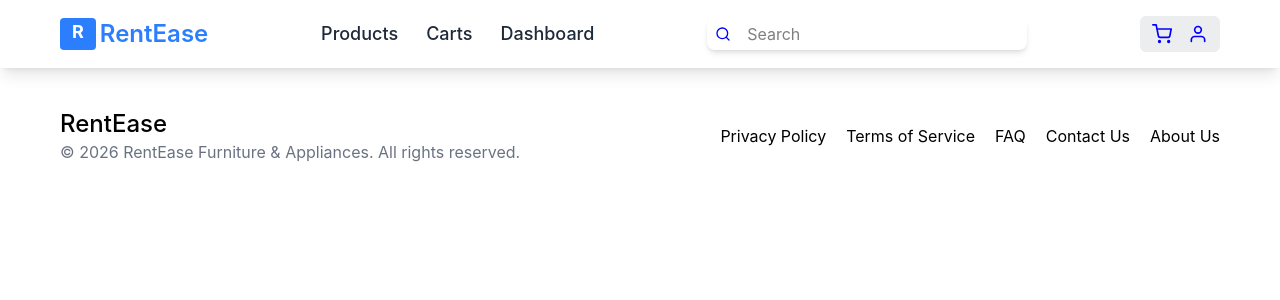
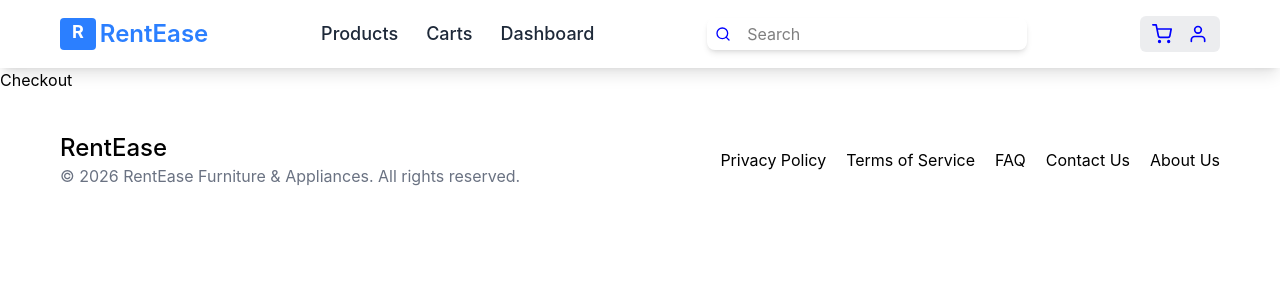
Before and after one commit to dheetchithselvan12/rent-ease, a React (Vite) app in the folder client/: page /checkout in a window 1280 px wide. Shown: the top 300 px of the page. Built offline with nearby package versions, Linux system fonts and the light colour scheme.

Commit message:
checkout: page created

```diff
--- a/client/src/App.jsx
+++ b/client/src/App.jsx
@@ -5,6 +5,7 @@
 import ProductDetailes from "./pages/ProductDetailes";
 import AllProducts from "./pages/AllProducts";
 import Cart from "./pages/Cart";
+import Checkout from "./pages/Checkout";
 
 const App = () => {
   return (
@@ -15,6 +16,7 @@
         <Route path="/products/:id" element={<ProductDetailes />} />
         <Route path="/products" element={<AllProducts />} />
         <Route path="/cart" element={<Cart />} />
+        <Route path="/checkout" element={<Checkout />} />
       </Routes>
       <Footer />
     </>
--- a/client/src/components/cart/CartPayment.jsx
+++ b/client/src/components/cart/CartPayment.jsx
@@ -1,5 +1,6 @@
 import { useSelector } from "react-redux";
 import { RiLock2Fill } from "react-icons/ri";
+import { Link } from "react-router-dom";
 
 const CartPayment = ({ deliveryDetails, deliverySchedule }) => {
   const { cartItem } = useSelector((state) => state.cart);
@@ -84,6 +85,7 @@
           </p>
         </div>
 
+        <Link to="/checkout">
           <button
             onClick={handlePayment}
             disabled={cartItem.length === 0}
@@ -92,6 +94,7 @@
             <RiLock2Fill size={20} />
             Proceed to Payment
           </button>
+        </Link>
         <p className="text-xs text-center text-gray-400">
           You won't be charged until the next step.
         </p>
--- a/client/src/pages/Cart.jsx
+++ b/client/src/pages/Cart.jsx
@@ -6,10 +6,6 @@
 import CartCard from "../components/cart/CartItems";
 import CartPayment from "../components/cart/CartPayment";
 import SimilarCartItems from "../components/cart/SimilarCartItems";
-// import {
-//   DeliveryDetailesForm,
-//   DeliveryScheduleForm,
-// } from "../components/cart/DeliveryDetailesForm";
 
 const Cart = () => {
   const { cartItem } = useSelector((state) => state.cart);
--- /dev/null
+++ b/client/src/pages/Checkout.jsx
@@ -0,0 +1,9 @@
+const Checkout = () => {
+  return (
+    <div>
+      <h1>Checkout</h1>
+    </div>
+  );
+};
+
+export default Checkout;
```
Also changed, not shown: client/src/components/checkout/DeliveryDetailesForm.jsx (renamed from client/src/components/cart/DeliveryDetailesForm.jsx). Lines whose indentation alone changed are shown as unchanged.
